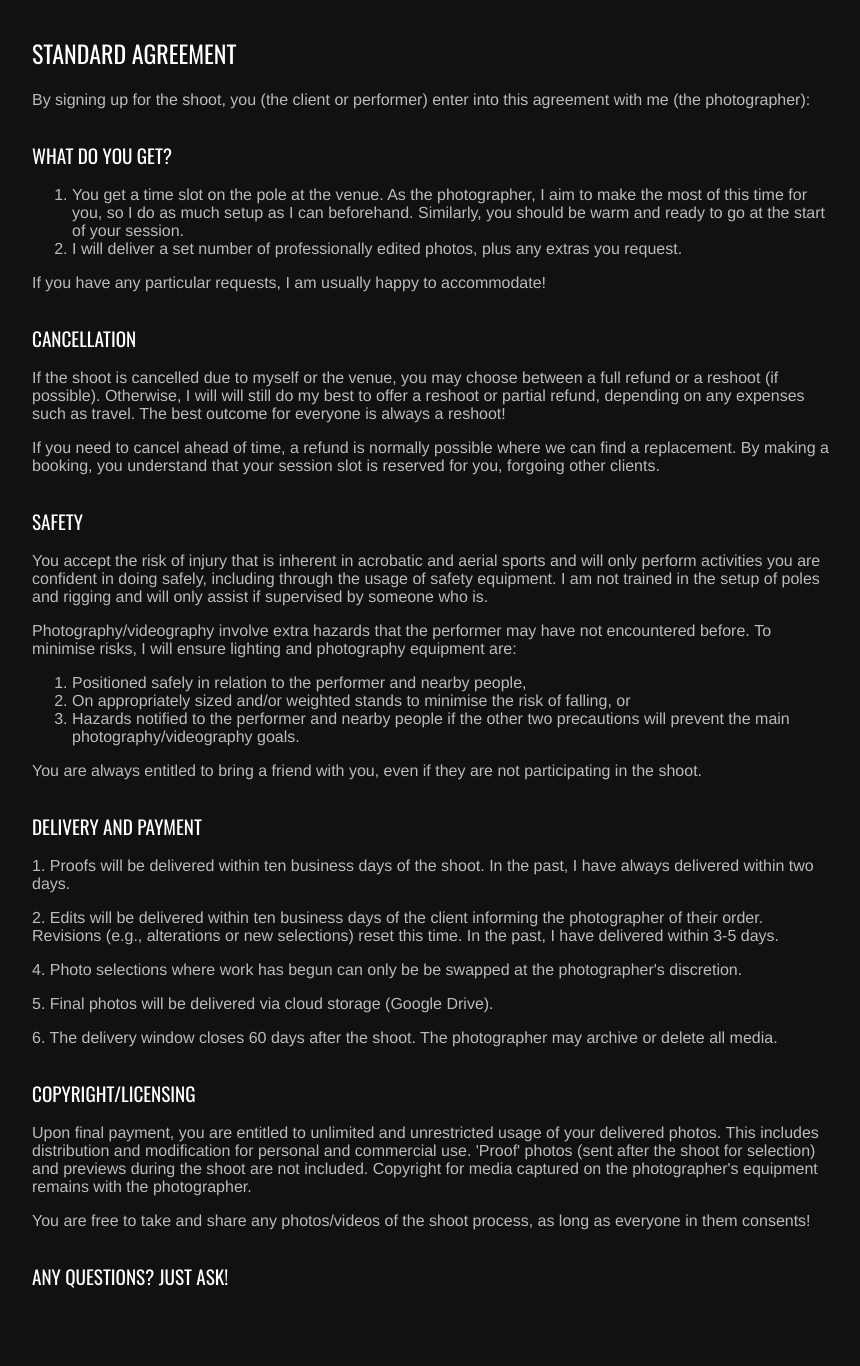
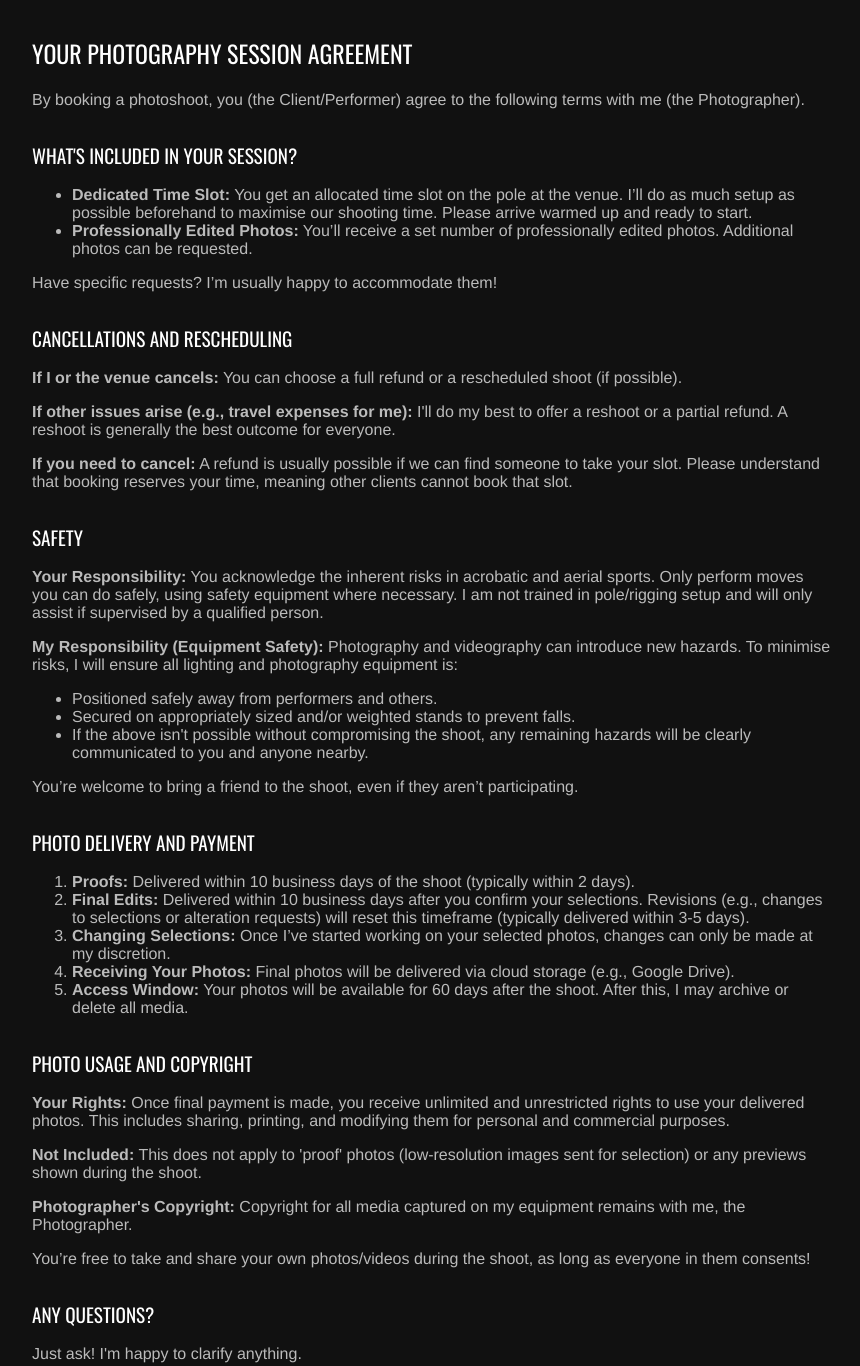
Before and after one commit to loganbwu/photos-by, a website: page docs/standard_agreement.html in a window 1280 px wide. Shown: the part 140-1506 px from the top of the page, without its empty margins (208-1068 px from the left). Drawn offline with nearby package versions, Linux system fonts and the light colour scheme.

Commit message:
Update legal agreement, add custom domain, and copy photos.
- Added CNAME for custom domain
- Updated legal agreement text
- Improved clarity, wording
- Moved agreement to partial
- Included in gallery page

```diff
--- a/docs/standard_agreement.html
+++ b/docs/standard_agreement.html
@@ -27,42 +27,48 @@
   <main>
     <div id="album-viewer" class="grid-main">
           <article id="standard-agreement">
-        <h1>Standard Agreement</h1>
-        <p>By signing up for the shoot, you (the client or performer) enter into this agreement with me (the photographer):</p>
+        <h1>Your Photography Session Agreement</h1>
+        <p>By booking a photoshoot, you (the Client/Performer) agree to the following terms with me (the Photographer).</p>
 
-        <h2>What do you get?</h2>
-        <ol>
-            <li>You get a time slot&nbsp;on the pole at the venue. As the photographer,&nbsp;I aim to make the most of this time for you, so I do as much setup as I can beforehand. Similarly, you should be warm and ready to go at the start of your session.</li>
-            <li>I will deliver a set number of professionally edited photos, plus any extras you request.</li>
-        </ol>
-        <p>If you have any particular requests, I am usually happy to accommodate!</p>
+        <h2>What's Included in Your Session?</h2>
+        <ul>
+            <li><strong>Dedicated Time Slot:</strong> You get an allocated time slot on the pole at the venue. I’ll do as much setup as possible beforehand to maximise our shooting time. Please arrive warmed up and ready to start.</li>
+            <li><strong>Professionally Edited Photos:</strong> You’ll receive a set number of professionally edited photos. Additional photos can be requested.</li>
+        </ul>
+        <p>Have specific requests? I’m usually happy to accommodate them!</p>
 
-        <h2>Cancellation</h2>
-        <p>If the shoot is cancelled due to myself or the venue, you may choose between a full refund or a reshoot (if possible). Otherwise, I will will still do my best to offer a reshoot or partial refund, depending on any expenses such as travel. The best outcome for everyone is always a reshoot!</p>
-        <p>If you need to cancel ahead of time, a refund is normally possible where we can find a replacement. By making a booking, you understand that your session slot is reserved for you, forgoing other clients.</p>
+        <h2>Cancellations and Rescheduling</h2>
+        <p><strong>If I or the venue cancels:</strong> You can choose a full refund or a rescheduled shoot (if possible).</p>
+        <p><strong>If other issues arise (e.g., travel expenses for me):</strong> I'll do my best to offer a reshoot or a partial refund. A reshoot is generally the best outcome for everyone.</p>
+        <p><strong>If you need to cancel:</strong> A refund is usually possible if we can find someone to take your slot. Please understand that booking reserves your time, meaning other clients cannot book that slot.</p>
 
         <h2>Safety</h2>
-        <p>You accept the risk of injury that is inherent in acrobatic and aerial sports and will only perform activities you are confident in doing safely, including through the usage of safety equipment.&nbsp;I am not trained in the setup of poles and rigging and will only assist if supervised by someone who is.</p>
-        <p>Photography/videography involve extra hazards that the performer may have not encountered before.&nbsp;To minimise risks, I will ensure lighting and photography equipment are:</p>
+        <p><strong>Your Responsibility:</strong> You acknowledge the inherent risks in acrobatic and aerial sports. Only perform moves you can do safely, using safety equipment where necessary. I am not trained in pole/rigging setup and will only assist if supervised by a qualified person.</p>
+        <p><strong>My Responsibility (Equipment Safety):</strong> Photography and videography can introduce new hazards. To minimise risks, I will ensure all lighting and photography equipment is:</p>
+        <ul>
+            <li>Positioned safely away from performers and others.</li>
+            <li>Secured on appropriately sized and/or weighted stands to prevent falls.</li>
+            <li>If the above isn't possible without compromising the shoot, any remaining hazards will be clearly communicated to you and anyone nearby.</li>
+        </ul>
+        <p>You’re welcome to bring a friend to the shoot, even if they aren’t participating.</p>
+
+        <h2>Photo Delivery and Payment</h2>
         <ol>
-            <li>Positioned safely in relation to the performer and nearby people,</li>
-            <li>On appropriately sized and/or weighted stands to minimise the risk of falling, or</li>
-            <li>Hazards notified to the performer and nearby people&nbsp;if the other two precautions will prevent the main photography/videography goals.</p>
+            <li><strong>Proofs:</strong> Delivered within 10 business days of the shoot (typically within 2 days).</li>
+            <li><strong>Final Edits:</strong> Delivered within 10 business days after you confirm your selections. Revisions (e.g., changes to selections or alteration requests) will reset this timeframe (typically delivered within 3-5 days).</li>
+            <li><strong>Changing Selections:</strong> Once I’ve started working on your selected photos, changes can only be made at my discretion.</li>
+            <li><strong>Receiving Your Photos:</strong> Final photos will be delivered via cloud storage (e.g., Google Drive).</li>
+            <li><strong>Access Window:</strong> Your photos will be available for 60 days after the shoot. After this, I may archive or delete all media.</li>
         </ol>
-        <p>You are always entitled to bring a friend with you, even if they are&nbsp;not participating in the shoot.</p>
 
-        <h2>Delivery and payment</h2>
-        <p>1. Proofs will be delivered within ten business days of the shoot. In the past, I have always delivered within two days.</p>
-        <p>2. Edits will be delivered within ten business days of the client informing the photographer of their order. Revisions&nbsp;(e.g., alterations or new selections) reset this time. In the past, I have delivered within 3-5 days.</p>
-        <p>4. Photo selections&nbsp;where work has begun&nbsp;can only be be&nbsp;swapped&nbsp;at the photographer's discretion.</p>
-        <p>5. Final photos will be delivered via cloud storage (Google Drive).</p>
-        <p>6. The delivery window closes 60 days after the shoot. The photographer may archive or delete all media.</p>
+        <h2>Photo Usage and Copyright</h2>
+        <p><strong>Your Rights:</strong> Once final payment is made, you receive unlimited and unrestricted rights to use your delivered photos. This includes sharing, printing, and modifying them for personal and commercial purposes.</p>
+        <p><strong>Not Included:</strong> This does not apply to 'proof' photos (low-resolution images sent for selection) or any previews shown during the shoot.</p>
+        <p><strong>Photographer's Copyright:</strong> Copyright for all media captured on my equipment remains with me, the Photographer.</p>
+        <p>You’re free to take and share your own photos/videos during the shoot, as long as everyone in them consents!</p>
 
-        <h2>Copyright/licensing</h2>
-        <p>Upon final payment, you are entitled to unlimited and unrestricted usage of your delivered&nbsp;photos. This includes distribution and modification for personal and commercial use. 'Proof' photos (sent after the shoot for selection) and previews during the shoot&nbsp;are not included. Copyright for media captured on the photographer's equipment remains with the photographer.</p>
-        <p>You are free to take and share any photos/videos of the shoot process, as long as everyone in them consents!</p>
-
-        <h2>Any questions? Just ask!</h2>
+        <h2>Any Questions?</h2>
+        <p>Just ask! I'm happy to clarify anything.</p>
     </article>
 
     </div>
```
Also changed, not shown: partials/standard_agreement_partial.html (+34 -28 lines), 1 other file.
